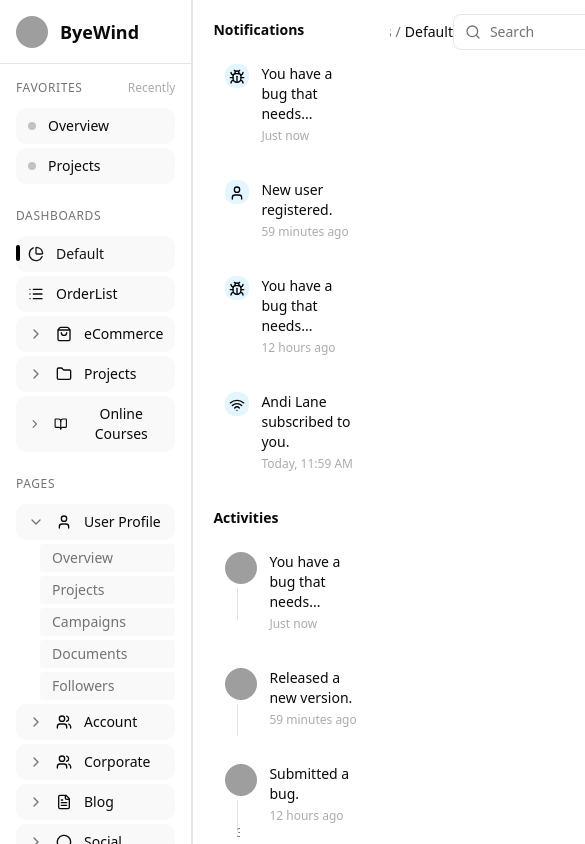
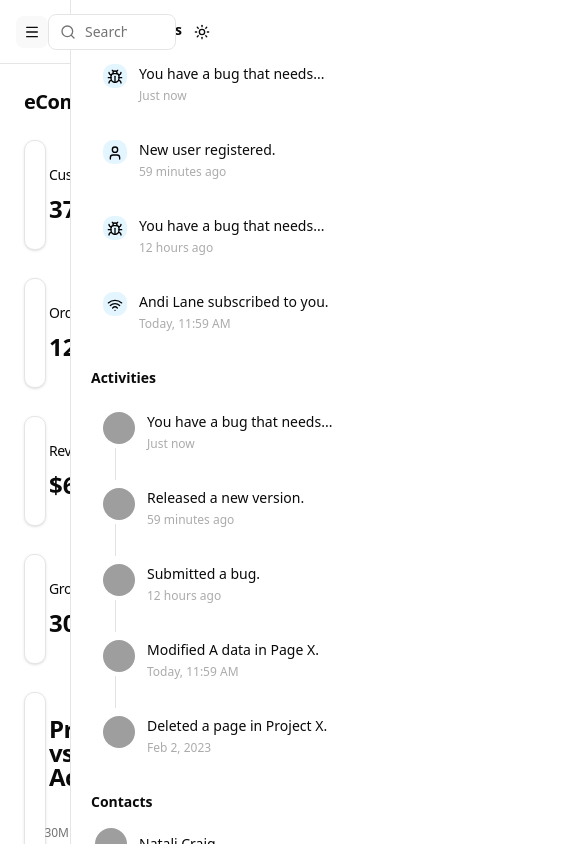
Before and after one commit to Hrithik0112/Admin-Dashboard, a React (Vite) app: page / in a window 390 px wide. Shown: the top 844 px of the page, 585 px wide, since content can reach past the window. Built offline with nearby package versions, Linux system fonts and the light colour scheme; grey boxes are pictures that could not be loaded.

Commit message:
update sidebar and header for mobile responsiveness

```diff
--- a/src/components/layout/dual-sidebar-layout.tsx
+++ b/src/components/layout/dual-sidebar-layout.tsx
@@ -2,6 +2,7 @@ import { useState } from "react"
 import { LeftSidebar, Favorites, Dashboards, Pages } from "./left-sidebar"
 import { RightSidebar, Notifications, Activities, Contacts } from "./right-sidebar"
 import { Header } from "./header"
+import { useMobile } from "@/hooks/use-mobile"
 
 interface DualSidebarLayoutProps {
   children: React.ReactNode
@@ -12,6 +13,20 @@ interface DualSidebarLayoutProps {
 export function DualSidebarLayout({ children, onNavigation, activeView }: DualSidebarLayoutProps) {
   const [leftCollapsed, setLeftCollapsed] = useState(false)
   const [rightCollapsed, setRightCollapsed] = useState(false)
+  const [leftSidebarOpen, setLeftSidebarOpen] = useState(false)
+  const isMobile = useMobile()
+
+  const handleLeftSidebarToggle = () => {
+    if (isMobile) {
+      setLeftSidebarOpen(!leftSidebarOpen)
+    } else {
+      setLeftCollapsed(!leftCollapsed)
+    }
+  }
+
+  const handleLeftSidebarClose = () => {
+    setLeftSidebarOpen(false)
+  }
 
   return (
     <div className="flex h-screen bg-background">
@@ -19,6 +34,8 @@ export function DualSidebarLayout({ children, onNavigation, activeView }: DualSi
       <LeftSidebar
         isCollapsed={leftCollapsed}
         onToggle={() => setLeftCollapsed(!leftCollapsed)}
+        isOpen={leftSidebarOpen}
+        onClose={handleLeftSidebarClose}
       >
         <Favorites isCollapsed={leftCollapsed} />
         <Dashboards
@@ -32,7 +49,7 @@ export function DualSidebarLayout({ children, onNavigation, activeView }: DualSi
       {/* Main Content Area */}
       <div className="flex flex-1 flex-col min-w-0">
         <Header
-          onLeftSidebarToggle={() => setLeftCollapsed(!leftCollapsed)}
+          onLeftSidebarToggle={handleLeftSidebarToggle}
           onRightSidebarToggle={() => setRightCollapsed(!rightCollapsed)}
         />
         <main className="flex-1 overflow-auto p-6">
--- a/src/components/layout/header.tsx
+++ b/src/components/layout/header.tsx
@@ -1,6 +1,10 @@
 import { Button } from "@/components/ui/button"
 import { ModeToggle } from "@/components/ui/theme-toggle"
-import { Search, Bell, History, Star, PanelLeft, PanelRight } from "lucide-react"
+import { Search, Bell, History, Star, PanelLeft, PanelRight, Menu } from "lucide-react"
+import { useMobile } from "@/hooks/use-mobile"
+import { cn } from "@/lib/utils"
+import { useState } from "react"
+import { NotificationsModal } from "@/components/notifications-modal"
 
 interface HeaderProps {
   onLeftSidebarToggle?: () => void
@@ -8,10 +12,21 @@ interface HeaderProps {
 }
 
 export function Header({ onLeftSidebarToggle, onRightSidebarToggle }: HeaderProps) {
+  const isMobile = useMobile()
+  const [isNotificationsModalOpen, setIsNotificationsModalOpen] = useState(false)
+
+  const handleNotificationClick = () => {
+    if (isMobile) {
+      setIsNotificationsModalOpen(true)
+    }
+    // On desktop, the right sidebar toggle is handled separately
+  }
+
   return (
-    <header className="flex h-16 items-center justify-between border-b bg-background px-6">
+    <>
+      <header className="flex h-16 items-center justify-between border-b bg-background px-4 sm:px-6">
         {/* Left Section */}
-      <div className="flex items-center space-x-4">
+        <div className="flex items-center space-x-2 sm:space-x-4">
           {/* Left Sidebar Toggle */}
           <Button
             variant="ghost"
@@ -19,51 +34,68 @@ export function Header({ onLeftSidebarToggle, onRightSidebarToggle }: HeaderProp
             onClick={onLeftSidebarToggle}
             className="h-8 w-8"
           >
-          <PanelLeft className="h-4 w-4" />
+            {isMobile ? <Menu className="h-4 w-4" /> : <PanelLeft className="h-4 w-4" />}
           </Button>
 
-        {/* Star Icon */}
+          {/* Star Icon - Hidden on mobile */}
+          {!isMobile && (
             <Button variant="ghost" size="icon" className="h-8 w-8">
               <Star className="h-4 w-4" />
             </Button>
+          )}
 
-        {/* Breadcrumb */}
+          {/* Breadcrumb - Hidden on mobile */}
+          {!isMobile && (
             <div className="flex items-center space-x-1 text-sm">
               <span className="text-muted-foreground">Dashboards</span>
               <span className="text-muted-foreground">/</span>
               <span className="text-foreground font-medium">Default</span>
             </div>
+          )}
         </div>
 
         {/* Right Section */}
-      <div className="flex items-center space-x-4">
-        {/* Search Bar */}
+        <div className="flex items-center space-x-2 sm:space-x-4">
+          {/* Search Bar - Responsive width */}
           <div className="relative">
             <Search className="absolute left-3 top-1/2 h-4 w-4 -translate-y-1/2 text-muted-foreground" />
             <input
               type="text"
               placeholder="Search"
-            className="h-9 w-64 rounded-md border border-input bg-background pl-9 pr-12 text-sm placeholder:text-muted-foreground focus:outline-none focus:ring-2 focus:ring-ring"
+              className={cn(
+                "h-9 rounded-md border border-input bg-background pl-9 pr-12 text-sm placeholder:text-muted-foreground focus:outline-none focus:ring-2 focus:ring-ring",
+                isMobile ? "w-32 sm:w-48" : "w-64"
+              )}
             />
+            {!isMobile && (
               <div className="absolute right-3 top-1/2 -translate-y-1/2 text-xs text-muted-foreground">
                 ⌘/
               </div>
+            )}
           </div>
 
           {/* Theme Toggle */}
           <ModeToggle />
 
-        {/* History Icon */}
+          {/* History Icon - Hidden on mobile */}
+          {!isMobile && (
             <Button variant="ghost" size="icon" className="h-8 w-8">
               <History className="h-4 w-4" />
             </Button>
+          )}
 
           {/* Notification Bell */}
-        <Button variant="ghost" size="icon" className="h-8 w-8">
+          <Button
+            variant="ghost"
+            size="icon"
+            className="h-8 w-8"
+            onClick={handleNotificationClick}
+          >
             <Bell className="h-4 w-4" />
           </Button>
 
-        {/* Right Sidebar Toggle */}
+          {/* Right Sidebar Toggle - Hidden on mobile */}
+          {!isMobile && (
             <Button
               variant="ghost"
               size="icon"
@@ -72,7 +104,15 @@ export function Header({ onLeftSidebarToggle, onRightSidebarToggle }: HeaderProp
             >
               <PanelRight className="h-4 w-4" />
             </Button>
+          )}
         </div>
       </header>
+
+      {/* Notifications Modal for Mobile */}
+      <NotificationsModal
+        isOpen={isNotificationsModalOpen}
+        onClose={() => setIsNotificationsModalOpen(false)}
+      />
+    </>
   )
 }
--- a/src/components/layout/left-sidebar.tsx
+++ b/src/components/layout/left-sidebar.tsx
@@ -1,13 +1,16 @@
 import { cn } from "@/lib/utils"
 import { leftNavigation } from "./data/navigation"
-import { ChevronDown, ChevronRight } from "lucide-react"
+import { ChevronDown, ChevronRight, X } from "lucide-react"
 import { useState, type ReactNode } from "react"
 import { generateAvatarUrl } from "@/lib/utils"
+import { useMobile } from "@/hooks/use-mobile"
 
 interface LeftSidebarProps {
   isCollapsed: boolean
   onToggle?: () => void
   children: ReactNode
+  isOpen?: boolean
+  onClose?: () => void
 }
 
 interface SectionProps {
@@ -30,7 +33,58 @@ interface NavItemProps {
 }
 
 // Main LeftSidebar component
-export function LeftSidebar({ isCollapsed, children }: LeftSidebarProps) {
+export function LeftSidebar({ isCollapsed, children, isOpen, onClose }: LeftSidebarProps) {
+  const isMobile = useMobile()
+
+  // On mobile, show overlay when sidebar is open
+  if (isMobile) {
+    return (
+      <>
+        {/* Mobile Overlay */}
+        {isOpen && (
+          <div
+            className="fixed inset-0 z-40 bg-black/50 lg:hidden"
+            onClick={onClose}
+          />
+        )}
+
+        {/* Mobile Sidebar */}
+        <div
+          className={cn(
+            "fixed left-0 top-0 z-50 h-full w-64 transform border-r bg-background transition-transform duration-300 ease-in-out lg:hidden",
+            isOpen ? "translate-x-0" : "-translate-x-full"
+          )}
+        >
+          {/* Header */}
+          <div className="flex h-16 items-center justify-between border-b px-4">
+            <div className="flex items-center space-x-3">
+              <img
+                src={generateAvatarUrl("byewind")}
+                alt="ByeWind"
+                className="w-8 h-8 rounded-full object-cover"
+              />
+              <h1 className="text-lg font-semibold text-foreground">
+                ByeWind
+              </h1>
+            </div>
+            <button
+              onClick={onClose}
+              className="rounded-md p-1 hover:bg-accent"
+            >
+              <X className="h-4 w-4" />
+            </button>
+          </div>
+
+          {/* Content */}
+          <div className="flex-1 overflow-y-auto p-4">
+            {children}
+          </div>
+        </div>
+      </>
+    )
+  }
+
+  // Desktop sidebar (existing behavior)
   return (
     <div
       className={cn(
--- /dev/null
+++ b/src/components/notifications-modal.tsx
@@ -0,0 +1,20 @@
+import { Modal } from "@/components/ui/modal"
+import { Notifications } from "@/components/layout/right-sidebar"
+
+interface NotificationsModalProps {
+  isOpen: boolean
+  onClose: () => void
+}
+
+export function NotificationsModal({ isOpen, onClose }: NotificationsModalProps) {
+  return (
+    <Modal
+      isOpen={isOpen}
+      onClose={onClose}
+      title="Notifications"
+      className="max-w-sm"
+    >
+      <Notifications isCollapsed={false} />
+    </Modal>
+  )
+}
--- /dev/null
+++ b/src/components/ui/modal.tsx
@@ -0,0 +1,54 @@
+import { cn } from "@/lib/utils"
+import { X } from "lucide-react"
+import { type ReactNode } from "react"
+
+interface ModalProps {
+  isOpen: boolean
+  onClose: () => void
+  title?: string
+  children: ReactNode
+  className?: string
+}
+
+export function Modal({ isOpen, onClose, title, children, className }: ModalProps) {
+  if (!isOpen) return null
+
+  return (
+    <>
+      {/* Backdrop */}
+      <div
+        className="fixed inset-0 z-50 bg-black/50"
+        onClick={onClose}
+      />
+
+      {/* Modal */}
+      <div className="fixed inset-0 z-50 flex items-center justify-center p-4">
+        <div
+          className={cn(
+            "relative w-full max-w-md max-h-[80vh] bg-background border rounded-lg shadow-lg",
+            className
+          )}
+          onClick={(e) => e.stopPropagation()}
+        >
+          {/* Header */}
+          {title && (
+            <div className="flex items-center justify-between p-4 border-b">
+              <h2 className="text-lg font-semibold">{title}</h2>
+              <button
+                onClick={onClose}
+                className="rounded-md p-1 hover:bg-accent"
+              >
+                <X className="h-4 w-4" />
+              </button>
+            </div>
+          )}
+
+          {/* Content */}
+          <div className="p-4 overflow-y-auto max-h-[60vh]">
+            {children}
+          </div>
+        </div>
+      </div>
+    </>
+  )
+}
--- /dev/null
+++ b/src/hooks/use-mobile.ts
@@ -0,0 +1,19 @@
+import { useEffect, useState } from "react"
+
+const MOBILE_BREAKPOINT = 768
+
+export function useMobile() {
+  const [isMobile, setIsMobile] = useState<boolean>(false)
+
+  useEffect(() => {
+    const mql = window.matchMedia(`(max-width: ${MOBILE_BREAKPOINT - 1}px)`)
+    const onChange = () => {
+      setIsMobile(window.innerWidth < MOBILE_BREAKPOINT)
+    }
+    mql.addEventListener("change", onChange)
+    setIsMobile(window.innerWidth < MOBILE_BREAKPOINT)
+    return () => mql.removeEventListener("change", onChange)
+  }, [])
+
+  return isMobile
+}
```
Lines whose indentation alone changed are shown as unchanged.
